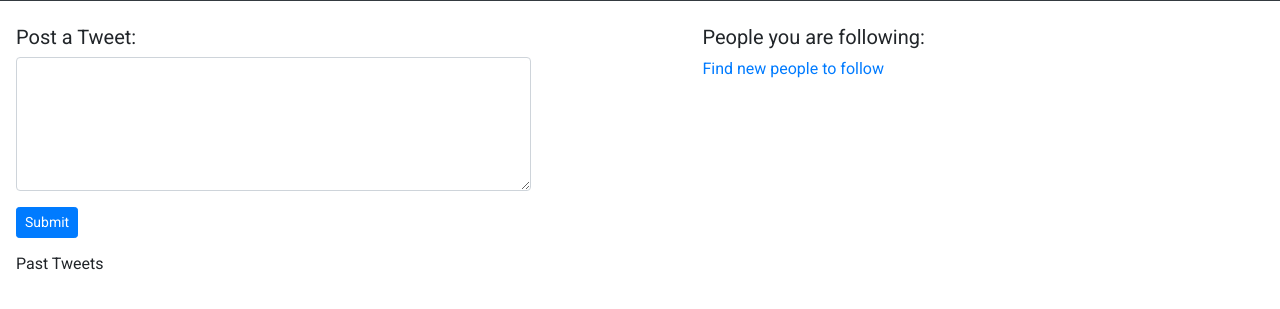
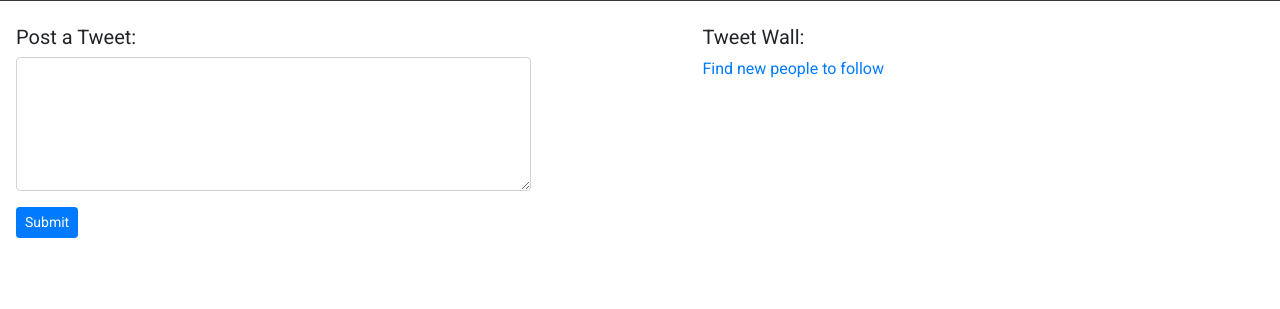
Before and after one commit to apseftis86/python_schoolwork, a Flask app: template flask/flask_mysql/basic_registration/templates/dashboard.html in a window 1280 px wide. Shown: the part 65-374 px from the top of the page. Run offline with Flask 2, Linux system fonts and the light colour scheme; the template is opened without the code that fills it, so the values that code supplies are empty; some libraries are stand-ins or nearby versions.

Commit message:
fixed logic to show all tweets at first then filter for followed tweets

```diff
--- a/flask/flask_mysql/basic_registration/server.py
+++ b/flask/flask_mysql/basic_registration/server.py
@@ -71,7 +71,6 @@ def login():
             "e": request.form['email']
         }
         result = mysql.query_db(query, data)
-        print(result)
         if result:
             if bcrypt.check_password_hash(result[0]['password'], request.form['password']):
                 # if we get True after checking the password, we may put the user id in session
@@ -81,6 +80,7 @@ def login():
                 update_login_time = connectToMySQL('dojo_tweets')
                 update_login_time.query_db(f"UPDATE users set last_login = now() where id = {result[0]['id']};")
                 session['userid'] = result[0]['id']
+                session['user'] = result[0]
                 # never render on a post, always redirect!
                 return redirect('/dashboard')
         flash('You could not be logged in', 'error')
@@ -92,26 +92,24 @@ def login():
 def success():
     if 'userid' not in session:
         return redirect('/')
-    user_mysql = connectToMySQL('dojo_tweets')
     tweet_mysql = connectToMySQL('dojo_tweets')
-    follower_mysql = connectToMySQL('dojo_tweets')
-    user = user_mysql.query_db(f"SELECT first_name,last_name, email, "
-                               f"last_login from users where id = {session['userid']}")
-    print(user[0])
-    following_tweets = follower_mysql.query_db(f"SELECT tweets.id as id, tweets.content as content, tweets.created_at as created_at, tweets.updated_at as updated_at, "
-                                               f"count(tweet_likes.id) as likes, users.first_name as first_name, users.last_name as last_name from tweets "
-                                               f"LEFT JOIN tweet_likes on tweet_likes.tweet_id = tweets.id "
-                                        f"LEFT JOIN following on following.following_user_id = tweets.user_id "
-                                        f"LEFT JOIN users on users.id = following.following_user_id where following.primary_user_id = {session['userid']} GROUP by (tweets.id)")
     liked_tweets = connectToMySQL('dojo_tweets')
     my_liked_tweets = liked_tweets.query_db(f"SELECT * from tweet_likes where liked_user_id = {session['userid']}")
-    user_tweets = tweet_mysql.query_db(f"SELECT * from tweets where user_id = {session['userid']}")
-    print(my_liked_tweets)
-    for tweet in following_tweets:
+    tweets = tweet_mysql.query_db(f"SELECT tweets.content as content, tweets.id, tweets.user_id as user_id, tweets.created_at as created_at, tweets.updated_at as updated_at "
+                                  f", count(tweet_likes.id) as likes, users.first_name as first_name, users.last_name as last_name from tweets "
+                                  f"LEFT join tweet_likes on tweet_likes.tweet_id = tweets.id "
+                                  f"LEFT join users on users.id = tweets.user_id GROUP BY (tweets.id);")
+    for tweet in tweets:
         for my_liked in my_liked_tweets:
             if tweet['id'] == my_liked['tweet_id']:
                 tweet['liked_by_me'] = True
-    return render_template('dashboard.html', user=user[0], tweets=user_tweets, following_tweets=following_tweets)
+        following = connectToMySQL('dojo_tweets')
+        is_following = following.query_db(f"SELECT * from following where primary_user_id = {session['userid']} and following_user_id = {tweet['user_id']};")
+        if is_following:
+            tweet['followed_by_me'] = True
+        if tweet['user_id'] == session['userid']:
+            tweet['owned_by_me'] = True
+    return render_template('dashboard.html', user=session['user'], tweets=tweets)
 
 
 @app.route('/tweet/create', methods=['POST'])
--- a/flask/flask_mysql/basic_registration/templates/dashboard.html
+++ b/flask/flask_mysql/basic_registration/templates/dashboard.html
@@ -38,25 +38,12 @@
             <textarea rows="5" class="form-control w-75" name="content"></textarea>
             <button class="btn btn-sm btn-primary my-3">Submit</button>
           </form>
-          <h6>Past Tweets</h6>
-          {% for tweet in tweets %}
-          <p class="border p-3 w-75">
-            {{tweet['content']}}
-            <span class="float-right">
-              <a class="badge badge-warning mr-2" href="tweet/{{tweet['id']}}/edit">
-                <i class="fas fa-edit"></i>
-              </a>
-              <a class="badge badge-danger" href="tweet/{{tweet['id']}}/delete">
-                <i class="fas fa-times"></i>
-              </a>
-            </span>
-          </p>
-          {% endfor %}
         </div>
         <div class="following">
-          <h5>People you are following:</h5>
+          <h5>Tweet Wall:</h5>
           <a href="/users">Find new people to follow</a>
-          {% for tweet in following_tweets | sort(attribute='created_at', reverse=true) %}
+          {% for tweet in tweets | sort(attribute='created_at', reverse=true) %}
+          {% if tweet['followed_by_me'] or tweet['owned_by_me']%}
           <div class="card m-3 shadow-sm">
              <div class="card-body">
                <span class="text-primary font-weight-bold">{{tweet['first_name']}} {{tweet['last_name']}}</span>
@@ -67,7 +54,18 @@
                <a class="badge badge-pill badge-danger" href="/tweet/{{tweet['id']}}/unlike"><i class="fas fa-thumbs-down"></i></a>
                {% endif %}
             </div>
+            {% if tweet['owned_by_me'] %}
+            <div class="card-footer">
+              <form action="tweet/{{tweet['id']}}/edit" class="d-inline">
+                <button class="btn btn-sm btn-warning">Edit</button>
+              </form>
+              <form action="tweet/{{tweet['id']}}/delete" class="d-inline">
+                <button class="btn btn-sm btn-danger">Delete</button>
+              </form>
+            </div>
+            {% endif %}
           </div>
+          {% endif %}
           {% endfor %}
         </div>
       </div>
--- a/flask/flask_mysql/basic_registration/templates/edit.html
+++ b/flask/flask_mysql/basic_registration/templates/edit.html
@@ -36,10 +36,10 @@
           </form>
           {% else %}
           <p class="text-danger">Cannot edit a tweet that does not belong to you...</p>
-          {% endif %}
           <form action="/dashboard">
             <input type="submit" class="btn btn-sm btn-primary mt-3" value="Return">
           </form>
+          {% endif %}
         </div>
       </div>
     </div>
```
